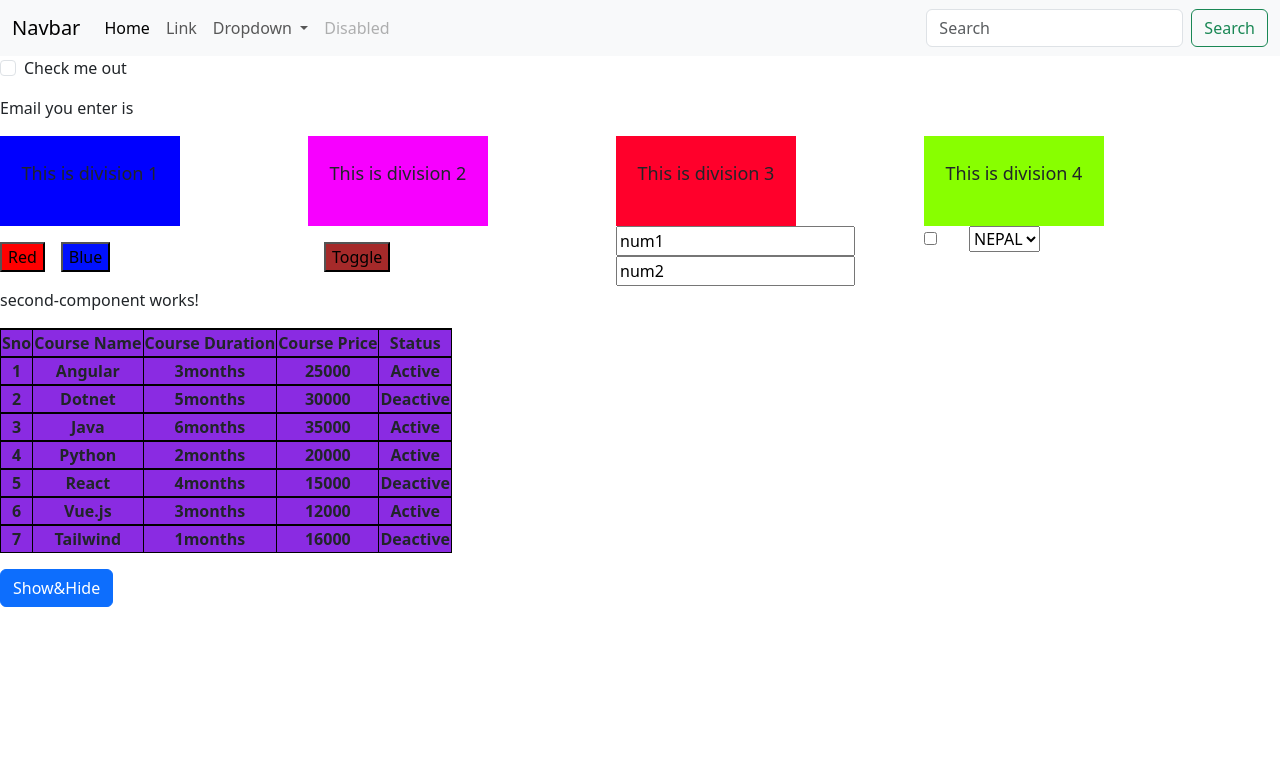
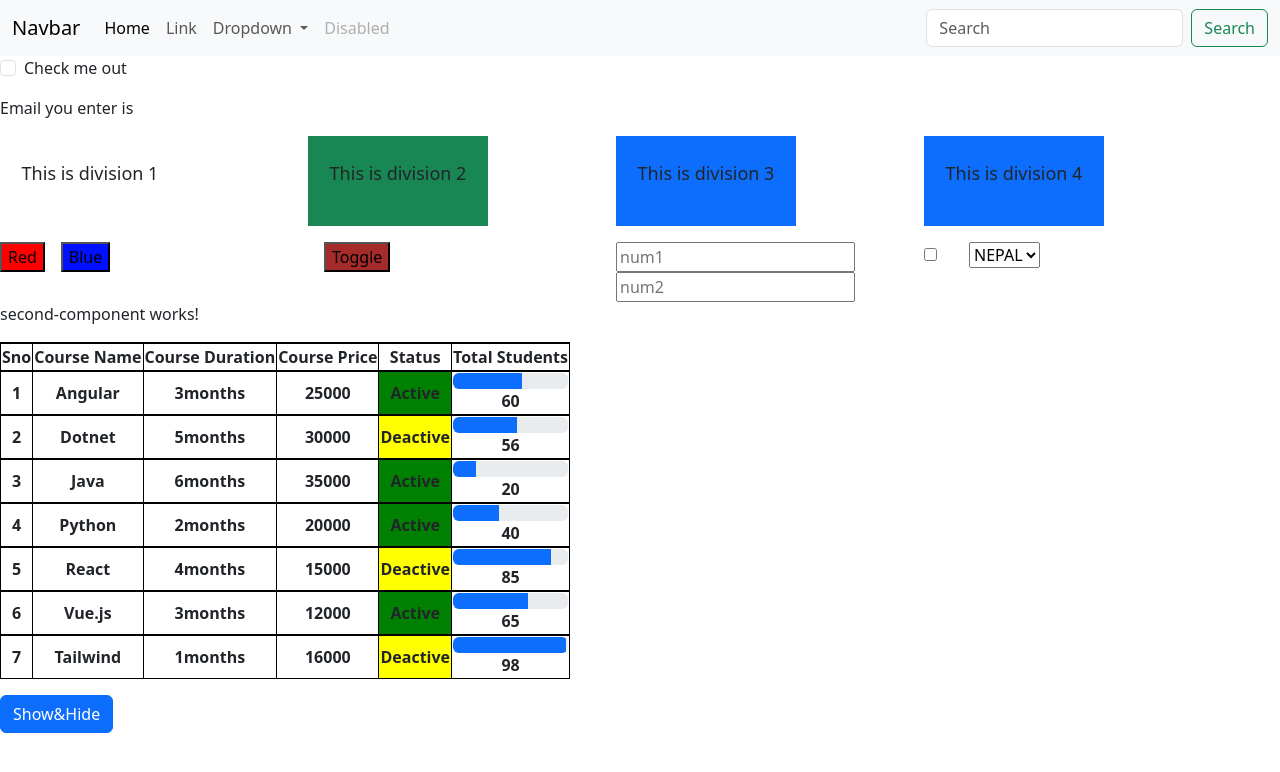
Before and after one commit to onusha45/Angular_project, an Angular app in the folder simple_project/: page / in a window 1280 px wide. Shown: the top 772 px of the page. Built offline with nearby package versions, Linux system fonts and the light colour scheme.

Commit message:
angular basic accomplished

```diff
--- a/simple_project/src/app/first-component/first-component.component.css
+++ b/simple_project/src/app/first-component/first-component.component.css
@@ -17,9 +17,9 @@
     align-items: center;
     justify-content: center;
 }
-.div-1{
+/* .div-1{
     background-color: blue;
-}
+} */
 .div-2{
     background-color: rgb(247, 0, 255);
 }
@@ -41,11 +41,16 @@
 .toggle{
     margin: 1em;
     background-color: brown;
-
+    margin-top: 1em;
 }
 .number{
+    margin-top: 1em;
     width: 100px;
 }
 .checkbox{
     margin-right: 2em;
+    margin-top: 1em;
 }
+.check{
+ margin-right: 2em;
+}
--- a/simple_project/src/app/first-component/first-component.component.html
+++ b/simple_project/src/app/first-component/first-component.component.html
@@ -22,38 +22,38 @@
 
 <div class="division">
   <div>
-  <div class="div-1">
+  <div class="div-1" [ngClass]="bgdiv1color">
     <p>This is division 1</p>
   </div>
 
-  <button class="btn-red">Red</button>
+  <button class="btn-red" (click)="changebgcolorRed()">Red</button>
 
 
-  <button class="btn-blue">Blue</button>
+  <button class="btn-blue" (click)="changebgcolourBlue()">Blue</button>
 
   </div>
   <div>
-  <div class="div-2">
+  <div class="div-2" [ngClass]="isDiv2Active == true ? 'bg-success' :'bg-warning' ">
     <p>This is division 2</p>
   </div>
-  <button class="toggle">Toggle</button>
+  <button class="toggle" (click)="toggle()">Toggle</button>
   </div>
   <div>
-  <div class="div-3">
+  <div class="div-3" [ngClass]="num1 == num2 ? 'bg-primary':'bg-danger'">
     <p>This is division 3</p>
   </div>
   <div class="number">
 
-  <input type="text" name="" value="num1" id="">
-  <input type="text" name="" id="" value="num2">
+  <input type="text" [(ngModel)]="num1" name="num1" placeholder="num1" id="">
+  <input type="text" [(ngModel)]="num2" name="num2" id="" placeholder="num2">
 </div>
  </div>
  <div>
-  <div class="div-4">
+  <div class="div-4" [ngClass]="check == true? 'bg-primary':''">
     <p>This is division 4</p>
   </div>
-  <div>
-  <input type="checkbox" name="" id="" class="checkbox">
+  <div class="checkbox" (click)="displayOncheck1()">
+  <input type="checkbox" name="" id="" class="check">
   <select name="" id="">Country
     <option value="nepal">NEPAL</option>
     <option value="india">INDIA</option>
--- a/simple_project/src/app/first-component/first-component.component.ts
+++ b/simple_project/src/app/first-component/first-component.component.ts
@@ -13,6 +13,11 @@ export class FirstComponentComponent {
   password: string =""
   password_text : string ="Password must be of 8 digits "
   checkBox: boolean = false;
+  check: boolean = true;
+  bgdiv1color :string = "";
+  isDiv2Active :boolean = true;
+  num1 :string ="";
+  num2 :string ="";
 
 constructor(){
 
@@ -23,5 +28,18 @@ submitAlert(message :string){
 
 displayOnUncheck(){
   this.checkBox = !this.checkBox;
+
+}
+displayOncheck1(){
+  this.check = !this.check;
+}
+changebgcolourBlue(){
+  this.bgdiv1color = "bg-primary";
+}
+changebgcolorRed(){
+  this.bgdiv1color ="bg-danger";
+}
+toggle(){
+  this.isDiv2Active = !this.isDiv2Active
 }
 }
--- a/simple_project/src/app/footer/footer.component.css
+++ b/simple_project/src/app/footer/footer.component.css
@@ -1,7 +1,6 @@
 table,th,tr,td{
 
     border-color: black;
-    background-color: blueviolet;
     border-width: 2px 1px 1px 1px;
     font-size: medium;
     font-weight: bold;
--- a/simple_project/src/app/footer/footer.component.html
+++ b/simple_project/src/app/footer/footer.component.html
@@ -7,6 +7,7 @@
             <th>Course Duration</th>
             <th>Course Price</th>
             <th>Status</th>
+            <th>Total Students</th>
 
 
         </tr>
@@ -15,10 +16,20 @@
             <td>{{course.CourseName}}</td>
             <td>{{course.CourseDuration}}</td>
             <td>{{course.Price}}</td>
-            <td>
-                <span *ngIf="course.status">Active</span>
-                <span *ngIf="!course.status">Deactive</span>
+            <td [ngStyle]="{'background-color':course.status?'green':'yellow'}">
+                <!-- <span *ngIf="course.status">Active</span>
+                <span *ngIf="!course.status">Deactive</span> -->
+                <span >{{course.status ? 'Active':'Deactive'}}</span>
                 </td>
+            <td >
+                <div class="progress">
+                    <div class="progress-bar" role="progressbar" aria-valuenow="70"
+                    aria-valuemin="0" aria-valuemax="100" [ngStyle]="{'width':course.Totalstudents + '%'}">
+
+                    </div>
+                  </div>
+                   {{course.Totalstudents}}
+            </td>
 
         </tr>
     </table>
--- a/simple_project/src/app/footer/footer.component.ts
+++ b/simple_project/src/app/footer/footer.component.ts
@@ -11,13 +11,13 @@ import { FormsModule } from '@angular/forms';
 export class FooterComponent {
   isVisible : boolean = true;
   isActive : boolean = true;
-  courseList : any[] = [{CourseID:1,CourseName:"Angular",CourseDuration:"3months",Price:"25000",status: true},
-{CourseID:2,CourseName:"Dotnet",CourseDuration:"5months",Price:"30000",status:false},
-{CourseID:3,CourseName:"Java",CourseDuration:"6months",Price:"35000",status:true},
-{CourseID:4,CourseName:"Python",CourseDuration:"2months",Price:"20000",status:true},
-{CourseID:5,CourseName:"React",CourseDuration:"4months",Price:"15000",status:false},
-{CourseID:6,CourseName:"Vue.js",CourseDuration:"3months",Price:"12000",status:true},
-{CourseID:7,CourseName:"Tailwind",CourseDuration:"1months",Price:"16000",status:false}
+  courseList : any[] = [{CourseID:1,Totalstudents:60,CourseName:"Angular",CourseDuration:"3months",Price:"25000",status: true},
+{CourseID:2,Totalstudents:56, CourseName:"Dotnet",CourseDuration:"5months",Price:"30000",status:false},
+{CourseID:3,Totalstudents:20, CourseName:"Java",CourseDuration:"6months",Price:"35000",status:true},
+{CourseID:4,Totalstudents:40, CourseName:"Python",CourseDuration:"2months",Price:"20000",status:true},
+{CourseID:5,Totalstudents:85, CourseName:"React",CourseDuration:"4months",Price:"15000",status:false},
+{CourseID:6,Totalstudents:65, CourseName:"Vue.js",CourseDuration:"3months",Price:"12000",status:true},
+{CourseID:7,Totalstudents:98, CourseName:"Tailwind",CourseDuration:"1months",Price:"16000",status:false}
   ];
 
  enableDisable(){
```
